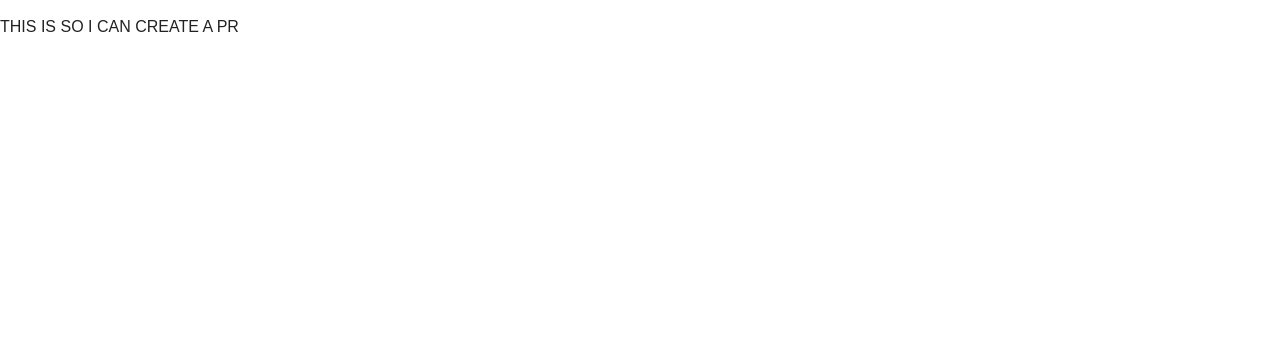
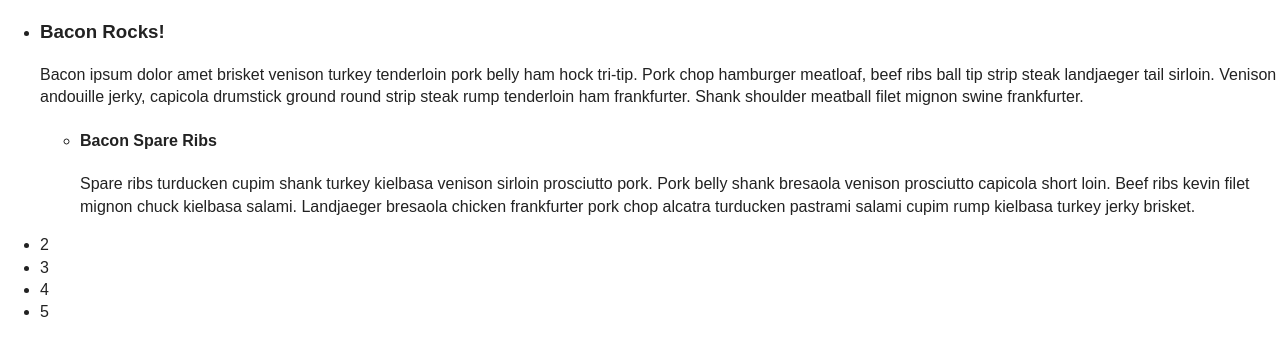
Before and after one commit to pope410211/TIY, a website: page NestedAccordion/src/index.html in a window 1280 px wide. Drawn offline with nearby package versions, Linux system fonts and the light colour scheme; files that its build step writes are made by us from their sources; files whose address does not match are found by name.

Commit message:
adding list

```diff
--- a/NestedAccordion/src/index.html
+++ b/NestedAccordion/src/index.html
@@ -16,7 +16,24 @@
     </head>
     <body>
 <main>
-  <p> THIS IS SO I CAN CREATE A PR </p>
+  <ul>
+    <li>
+    <h3>Bacon Rocks!</h3>
+  <div>
+  <p>Bacon ipsum dolor amet brisket venison turkey tenderloin pork belly ham hock tri-tip. Pork chop hamburger meatloaf, beef ribs ball tip strip steak landjaeger tail sirloin. Venison andouille jerky, capicola drumstick ground round strip steak rump tenderloin ham frankfurter. Shank shoulder meatball filet mignon swine frankfurter.</p>
+<ul>
+  <li><h4>Bacon Spare Ribs</h4>
+    <div>
+      <p>Spare ribs turducken cupim shank turkey kielbasa venison sirloin prosciutto pork. Pork belly shank bresaola venison prosciutto capicola short loin. Beef ribs kevin filet mignon chuck kielbasa salami. Landjaeger bresaola chicken frankfurter pork chop alcatra turducken pastrami salami cupim rump kielbasa turkey jerky brisket.</p>
+    </div>
+  </li>
+</ul>
+</li>
+    <li>2</li>
+    <li>3</li>
+    <li>4</li>
+    <li>5</li>
+  </ul>
 </main>
 
 
```
